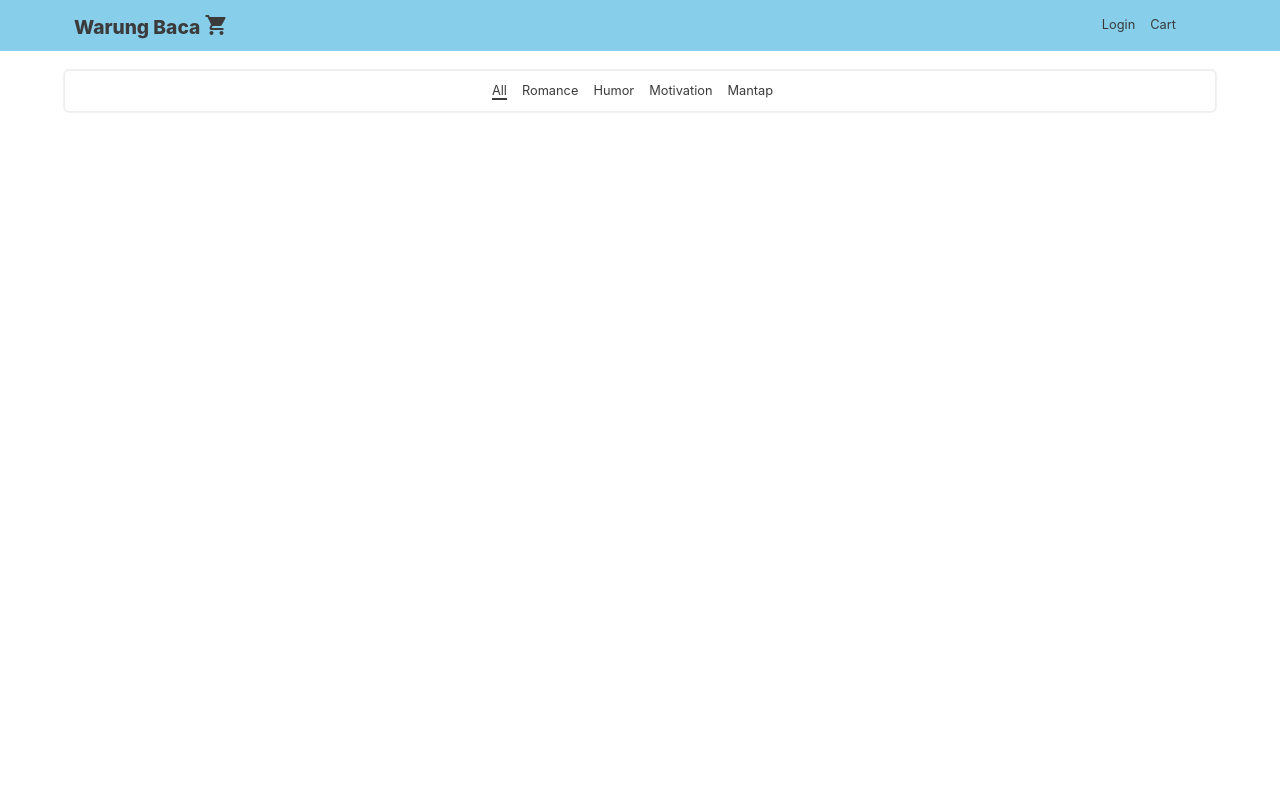
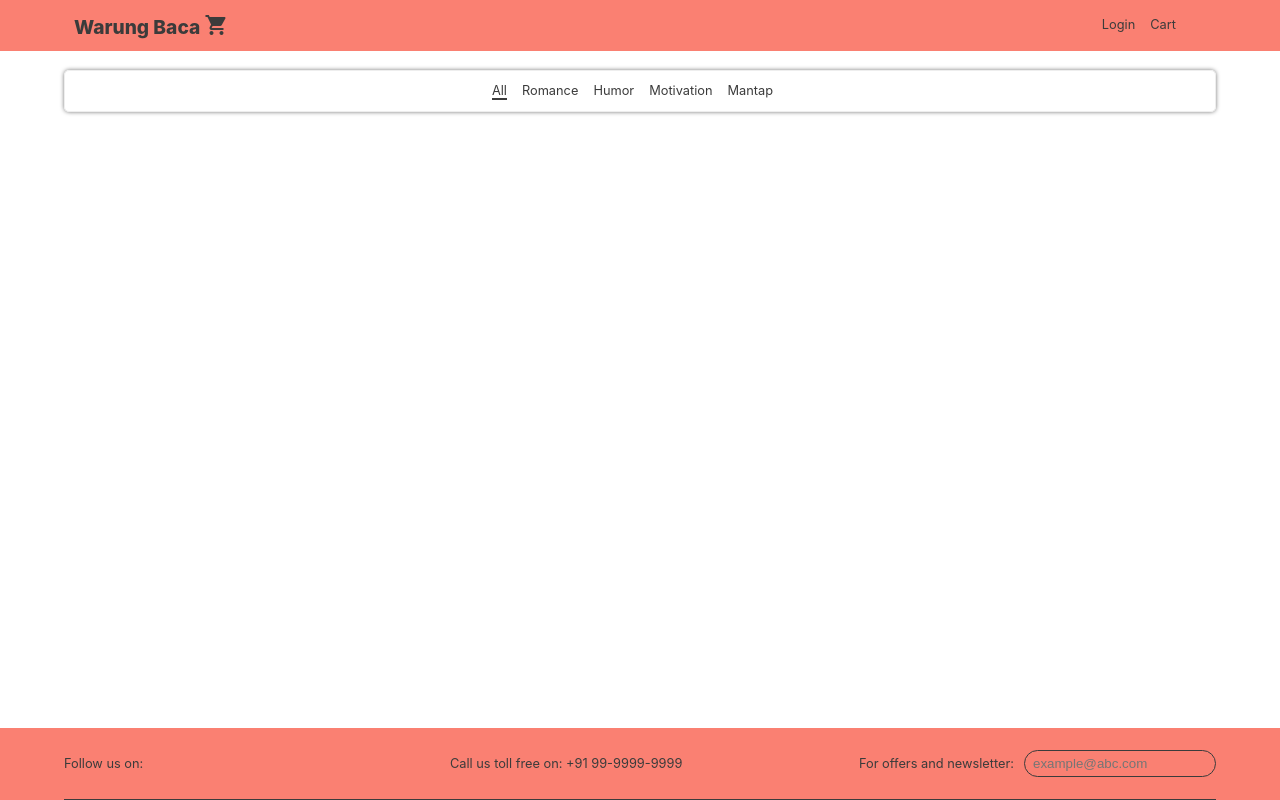
Before and after one commit to idhoramgg/javascript-lesson, a plain HTML site: page async/index.html in a window 1280 px wide. Drawn offline with Linux system fonts and the light colour scheme; no server answers.

Commit message:
css dikit

```diff
--- a/async/index.html
+++ b/async/index.html
@@ -66,49 +66,44 @@
 			<h3>Detail Product</h3>
 		  </div>
 		  <div class="modal-content" id="modal-content">
-			<!-- <h4>Register with us to get offers, support and more</h4>
-			<form class="modal-form">
-			  <div>
-				<label for="name">Name</label>
-				<input
-				  type="text"
-				  id="name"
-				  placeholder="Enter Name"
-				  class="form-input"
-				/>
-			  </div>
-			  <div>
-				<label for="email">Email</label>
-				<input
-				  type="email"
-				  id="email"
-				  placeholder="Enter Email"
-				  class="form-input"
-				/>
-			  </div>
-			  <div>
-				<label for="password">Password</label>
-				<input
-				  type="password"
-				  id="password"
-				  placeholder="Enter Password"
-				  class="form-input"
-				/>
-			  </div>
-			  <div>
-				<label for="password2">Confirm Password</label>
-				<input
-				  type="password"
-				  id="password2"
-				  placeholder="Confirm Password"
-				  class="form-input"
-				/>
-			  </div>
-			  <input type="submit" value="Submit" class="submit-btn" />
-			</form> -->
+			<!-- modal start here, pakai JS -->
 		  </div>
 		</div>
 	  </div>
+	  	<!-- footer start -->
+	<footer>
+		<div class="container">
+			<div class="footer-container">
+				<div class="foot-col-social">
+					<div class="social-text">
+						<p>Follow us on:</p>
+					</div>
+					<ul class="social">
+						<li><a href="#" class="foot-icons facebook"></a></li>
+						<li><a href="" class="foot-icons twitter"></a></li>
+						<li><a href="" class="foot-icons instagram"></a></li>
+						<li><a href="" class="foot-icons tumblr"></a></li>
+					</ul>
+				</div>
+				<div class="foot-col-text">
+					<p>Call us toll free on: +91 99-9999-9999</p>
+				</div>
+				<div class="foot-col-newsletter">
+					<div class="newsletter-text">
+						<p>For offers and newsletter:</p>
+					</div>
+					<div class="newsletter-input">
+						<input type="email" class="foot-input" placeholder="example@abc.com" />
+					</div>
+				</div>
+			</div>
+			<div class="line"></div>
+			<div class="footer-text">
+
+			</div>
+		</div>
+	</footer>
+	<!-- footer end -->
 
     <script src="simple.js"></script>
 </body>
--- a/async/simple.css
+++ b/async/simple.css
@@ -38,7 +38,7 @@ button:focus {
 header {
 	position: fixed;
 	width: 100%;
-	background-color:skyblue;
+	background-color:salmon;
 	/* background: -webkit-linear-gradient(to right, #ACB6E5, #74ebd5);
 	background: linear-gradient(to right, #ACB6E5, #74ebd5); */
 	display: flex;
@@ -125,7 +125,7 @@ nav {
 	justify-content: center;
 	align-items: center;
 	border: 1px solid #eee;
-	box-shadow: 0 2px 2px #ccc;
+	box-shadow: 0 4px 4px #777;
 	border-radius: 5px;
 }
 .card-product-item {
@@ -166,7 +166,7 @@ nav {
 	width: auto;
 	margin: 15px 0px;;
 	padding: 10px 25px;
-	background-color: lightblue;
+	background-color: salmon;
 	/* background: linear-gradient( 68.1deg,  rgba(61,114,180,1) 5.8%, rgb(54, 66, 85) 98.1% ); */
 	border-radius: 3px;
 	border: none;
@@ -174,13 +174,13 @@ nav {
 	cursor: pointer;
 }
 .btn:hover {
-	background: skyblue;
+	background: gray;
 	transition: ease 300ms;
 }
 
 footer {
 	align-content: flex-end;
-	background-color: skyblue;
+	background-color: salmon;
 
 }
 
@@ -276,7 +276,7 @@ div[class^="foot-col"] {
 .category-bar {
 	height: 40px;
 	border: 1px solid #eee;
-	box-shadow: 0 0px 2px #ccc;
+	box-shadow: 0 0px 4px #777;
 	border-radius: 5px;
 	display: flex;
 	align-content: center;
--- a/async/simple.js
+++ b/async/simple.js
@@ -15,7 +15,7 @@ function getUser() {
 		document.getElementById('cartName').innerHTML = "Cart";
 		document.getElementById('logoutButton').style.display = 'none';
 		document.getElementById('basket-container').style.display = 'none';
-		loadJSON(PATH);
+		getAll();
 	};
 	// getting all products on the main page.
 	getAll();
@@ -209,5 +209,10 @@ const getDataById = async (id) => {
 	`
 	document.getElementById('modal-content').innerHTML = text
 
+}
 
-}
+	// Logout current user
+	function logout() {
+		sessionStorage.clear();
+		window.location = './index.html'
+		}
```
Also changed, not shown: async/checkout/checkout.html (+1 -4 lines).
